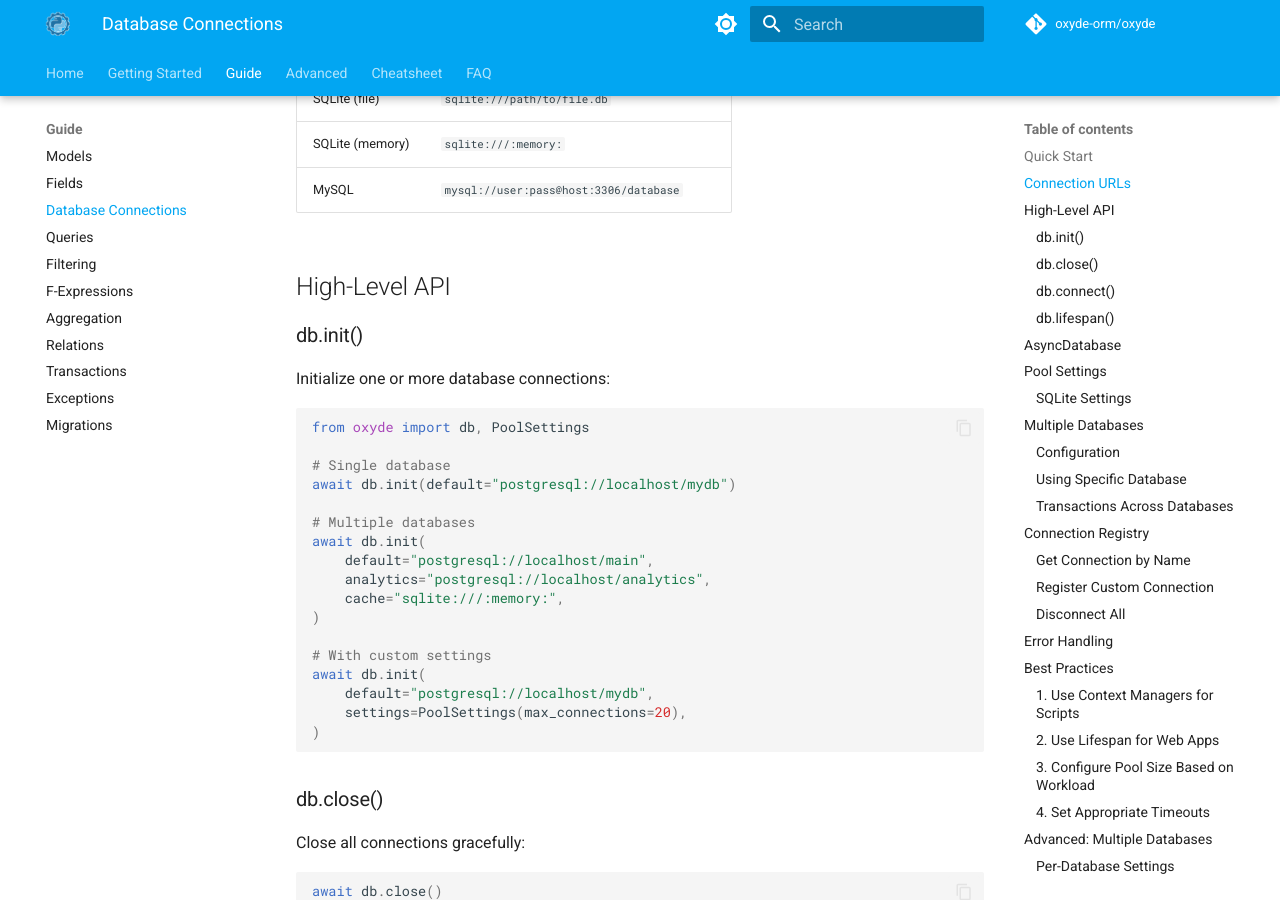
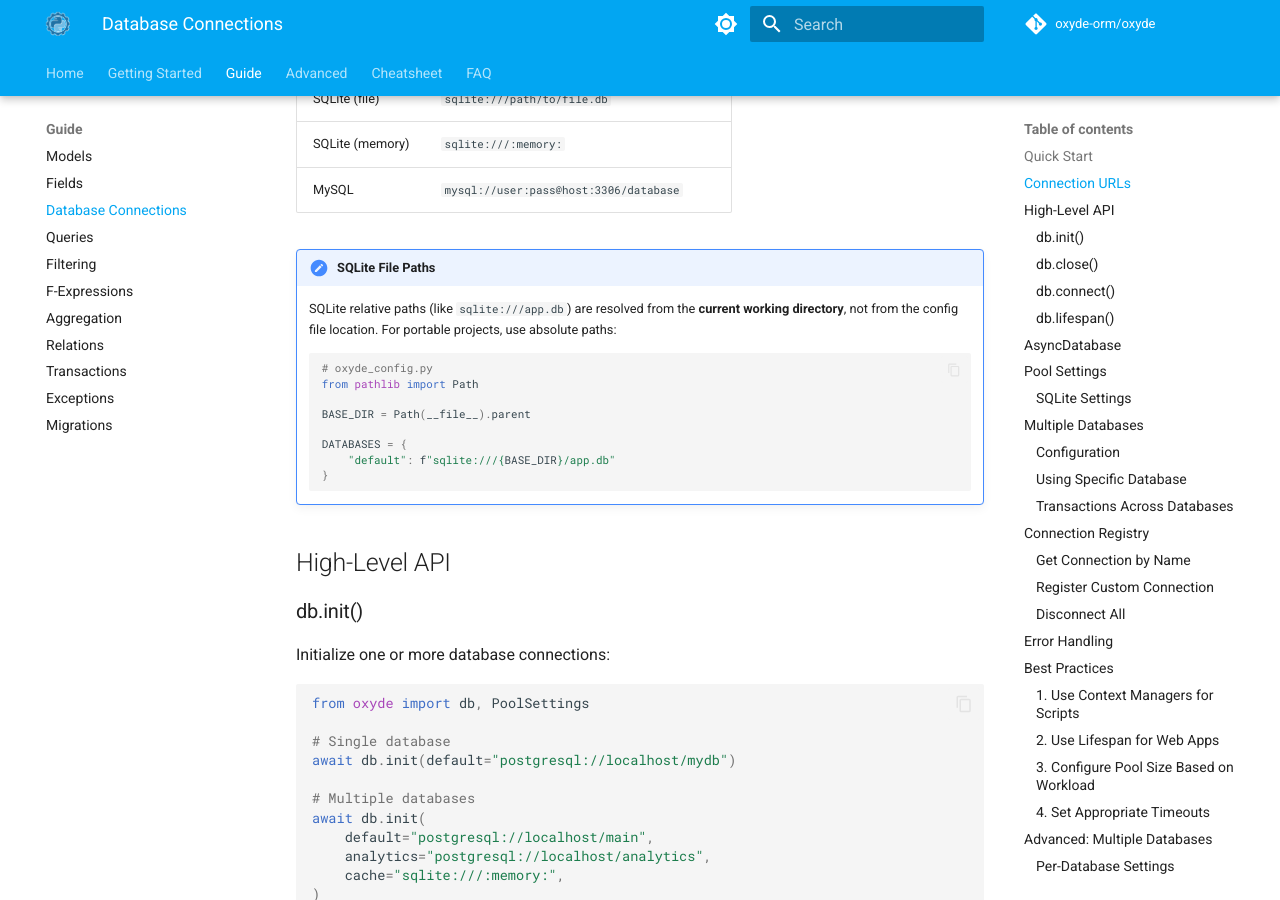
Before and after one commit to mr-fatalyst/oxyde, an MkDocs documentation site: the page built from docs/guide/connections.md, in a window 1280 px wide and 900 px high, scrolled down 707 px. Built offline with MkDocs 1.6.1 and Material for MkDocs 9.7.7, drawn with Linux system fonts in a browser that asks for light colours; comment, search, counter and statistics services are not loaded; the version menu is left out.

Commit message:
added info about SQLite relative paths

````diff
--- a/docs/guide/connections.md
+++ b/docs/guide/connections.md
@@ -26,6 +26,20 @@ await db.close()
 | SQLite (file) | `sqlite:///path/to/file.db` |
 | SQLite (memory) | `sqlite:///:memory:` |
 | MySQL | `mysql://user:pass@host:3306/database` |
+
+!!! note "SQLite File Paths"
+    SQLite relative paths (like `sqlite:///app.db`) are resolved from the **current working directory**, not from the config file location. For portable projects, use absolute paths:
+
+    ```python
+    # oxyde_config.py
+    from pathlib import Path
+
+    BASE_DIR = Path(__file__).parent
+
+    DATABASES = {
+        "default": f"sqlite:///{BASE_DIR}/app.db"
+    }
+    ```
 
 ## High-Level API
 
````
Also changed, not shown: docs/getting-started/quickstart.md (+3 -0 lines).
